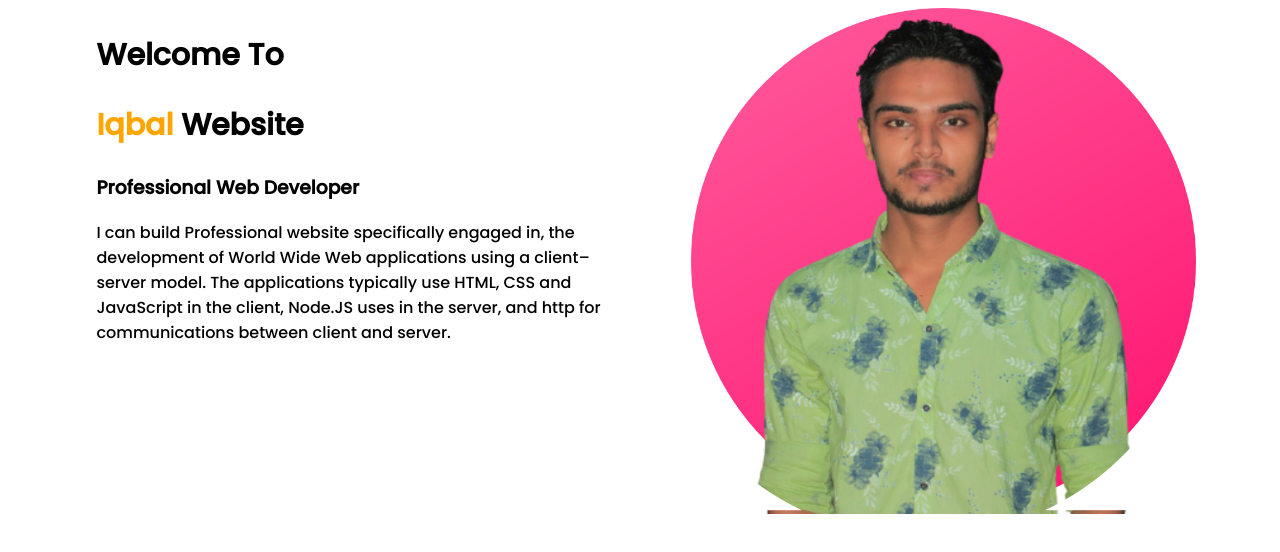
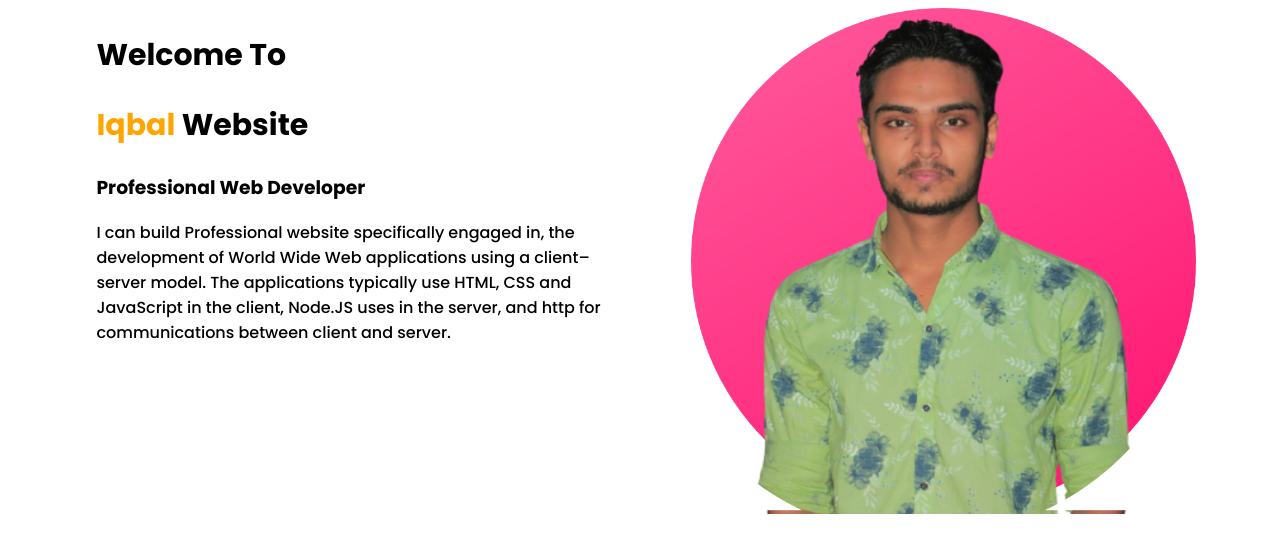
Before and after one commit to iqbal9865/web-portfolio, a plain HTML site: page index.html in a window 1280 px wide. Drawn offline with Linux system fonts and the light colour scheme.

Commit message:
font700pxadded

```diff
--- a/index.html
+++ b/index.html
@@ -6,7 +6,7 @@
     <title>Iqbal Ahmed Website</title>
     <link rel="stylesheet" href="style.css">
     <link rel="preconnect" href="https://fonts.gstatic.com">
-    <link href="https://fonts.googleapis.com/css2?family=Poppins:wght@300;500&display=swap" rel="stylesheet">
+    <link href="https://fonts.googleapis.com/css2?family=Poppins:wght@300;500;700&display=swap" rel="stylesheet">
 </head>
 <body>
     <section>
```
